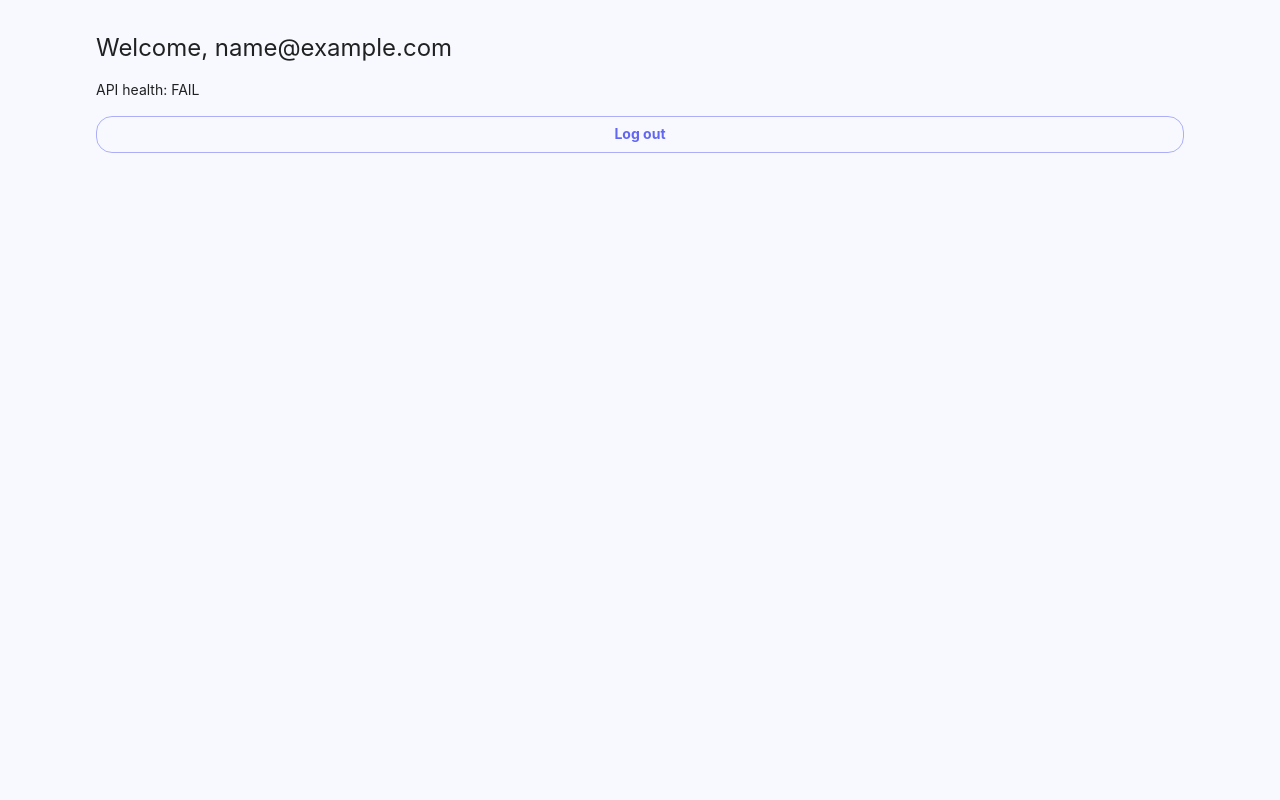
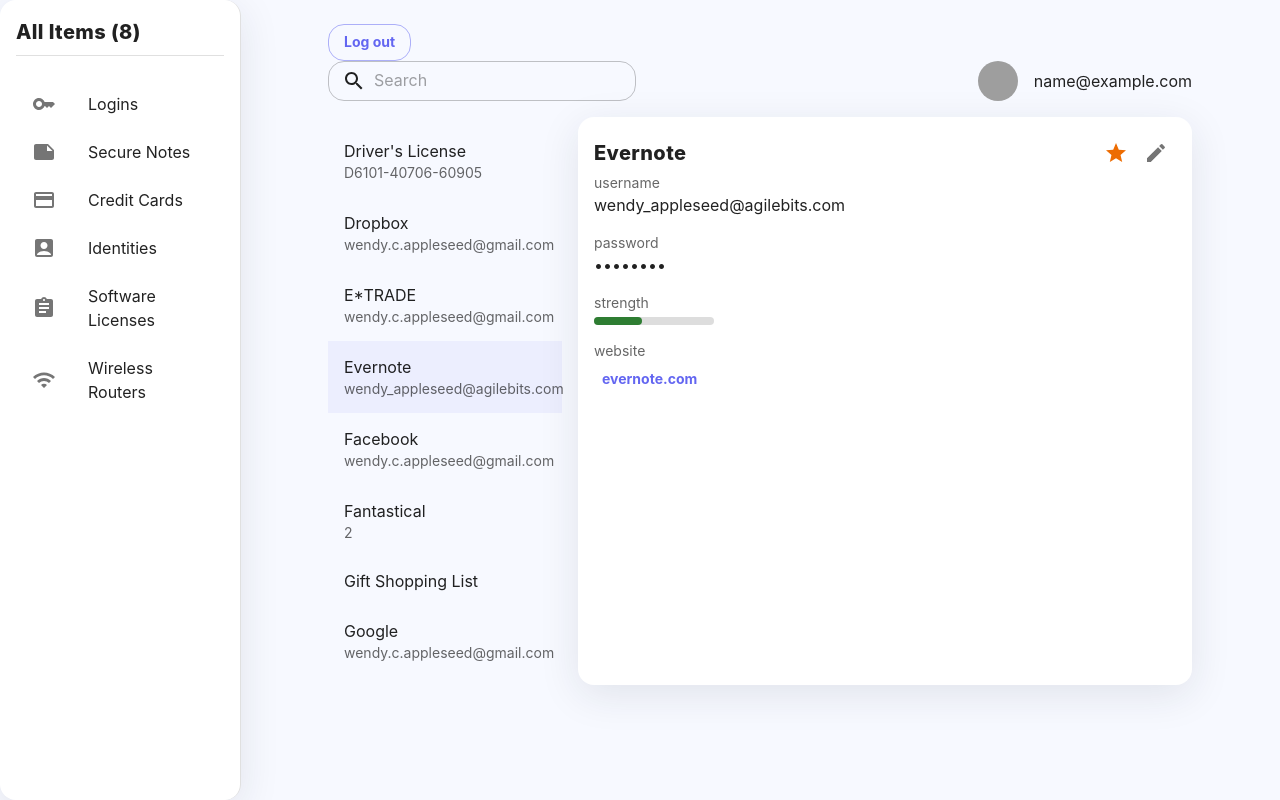
Before and after one commit to co815/Password-Manager, a React (Vite) app in the folder frontend/: page /dashboard in a window 1280 px wide. Built offline with nearby package versions, Linux system fonts and the light colour scheme; no server answers; sample sign-in values are in the browser's storage; grey boxes are pictures that could not be loaded.

Commit message:
Static design for Dashboard

```diff
--- a/frontend/package.json
+++ b/frontend/package.json
@@ -18,6 +18,7 @@
     "@mui/styled-engine": "^7.3.2",
     "axios": "^1.12.1",
     "hash-wasm": "^4.12.0",
+    "npm": "^11.6.0",
     "react": "^19.1.1",
     "react-dom": "^19.1.1",
     "react-router-dom": "^7.9.1"
--- a/frontend/src/pages/Dashboard.tsx
+++ b/frontend/src/pages/Dashboard.tsx
@@ -1,21 +1,171 @@
-import { useEffect, useState } from 'react';
-import { api } from '../lib/api';
-import { Button, Stack, Typography } from '@mui/material';
+import { useState } from "react";
+
 import { useAuth } from '../auth/AuthContext';
+import {
+    Box,
+    Drawer,
+    List,
+    ListItemButton,
+    ListItemIcon,
+    ListItemText,
+    Divider,
+    Typography,
+    Avatar,
+    TextField,
+    IconButton,
+    Card,
+    CardContent,
+    Button,
+} from "@mui/material";
+import {
+    Search,
+    AccountBox,
+    CreditCard,
+    Note,
+    Wifi,
+    Key,
+    Assignment,
+    Star,
+    Edit,
+} from "@mui/icons-material";
 
-export default function Dashboard() {
+const categories = [
+    { text: "Logins", icon: <Key /> },
+    { text: "Secure Notes", icon: <Note /> },
+    { text: "Credit Cards", icon: <CreditCard /> },
+    { text: "Identities", icon: <AccountBox /> },
+    { text: "Software Licenses", icon: <Assignment /> },
+    { text: "Wireless Routers", icon: <Wifi /> },
+];
+
+const items = [
+    { name: "Driver's License", username: "D6101-40706-60905" },
+    { name: "Dropbox", username: "wendy.c.appleseed@gmail.com" },
+    { name: "E*TRADE", username: "wendy.c.appleseed@gmail.com" },
+    { name: "Evernote", username: "wendy_appleseed@agilebits.com" },
+    { name: "Facebook", username: "wendy.c.appleseed@gmail.com" },
+    { name: "Fantastical", username: "2" },
+    { name: "Gift Shopping List", username: "" },
+    { name: "Google", username: "wendy.c.appleseed@gmail.com" },
+];
+
+export default function PasswordDashboard() {
+    const [selected, setSelected] = useState(items[3]); // default Evernote
     const { user, logout } = useAuth();
-    const [status, setStatus] = useState<string>('…');
+    return (
+        <Box display="flex" height="100vh">
+            {/* Sidebar */}
+            <Drawer variant="permanent" anchor="left">
+                <Box width={240} p={2}>
+                    <Typography variant="h6" gutterBottom>
+                        All Items ({items.length})
+                    </Typography>
+                    <Divider sx={{ mb: 2 }} />
+                    <List>
+                        {categories.map((cat) => (
+                            <ListItemButton key={cat.text}>
+                                <ListItemIcon>{cat.icon}</ListItemIcon>
+                                <ListItemText primary={cat.text} />
+                            </ListItemButton>
+                        ))}
+                    </List>
+                </Box>
+            </Drawer>
 
-    useEffect(() => {
-        api.health().then(() => setStatus('OK')).catch(() => setStatus('FAIL'));
-    }, []);
+            {/* Main Content */}
+            <Box flex={1} p={3} ml={30}>
+                {/* Header */}
+                <Button variant="outlined" onClick={logout}>Log out</Button>
+                <Box display="flex" justifyContent="space-between" alignItems="center" mb={2}>
+                    <TextField
+                        variant="outlined"
+                        size="small"
+                        placeholder="Search"
+                        InputProps={{
+                            startAdornment: <Search sx={{ mr: 1 }} />,
+                        }}
+                    />
+                    <Box display="flex" alignItems="center" gap={2}>
+                        <Avatar alt={user?.email ? user.email : "No user email found"} src="/avatar.png" />
+                        <Typography> {user?.email ? user.email : "No user email found"} </Typography>
+                    </Box>
+                </Box>
 
-    return (
-        <Stack spacing={2} sx={{ p: 4 }}>
-            <Typography variant="h5">Welcome{user?.email ? `, ${user.email}` : ''}</Typography>
-            <Typography variant="body2">API health: {status}</Typography>
-            <Button variant="outlined" onClick={logout}>Log out</Button>
-        </Stack>
+                <Box display="flex">
+                    {/* Items List */}
+                    <Box width={250} pr={2}>
+                        <List>
+                            {items.map((item) => (
+                                <ListItemButton
+                                    key={item.name}
+                                    selected={selected.name === item.name}
+                                    onClick={() => setSelected(item)}
+                                >
+                                    <ListItemText
+                                        primary={item.name}
+                                        secondary={item.username}
+                                    />
+                                </ListItemButton>
+                            ))}
+                        </List>
+                    </Box>
+
+                    {/* Item Details */}
+                    <Card sx={{ flex: 1 }}>
+                        <CardContent>
+                            <Box display="flex" justifyContent="space-between" alignItems="center">
+                                <Typography variant="h6">{selected.name}</Typography>
+                                <Box>
+                                    <IconButton>
+                                        <Star color="warning" />
+                                    </IconButton>
+                                    <IconButton>
+                                        <Edit />
+                                    </IconButton>
+                                </Box>
+                            </Box>
+                            <Typography variant="body2" color="textSecondary">
+                                username
+                            </Typography>
+                            <Typography>{selected.username || "—"}</Typography>
+
+                            <Typography variant="body2" color="textSecondary" mt={2}>
+                                password
+                            </Typography>
+                            <Typography>••••••••</Typography>
+
+                            <Typography variant="body2" color="textSecondary" mt={2}>
+                                strength
+                            </Typography>
+                            <Box
+                                sx={{
+                                    height: 8,
+                                    width: "120px",
+                                    backgroundColor: "#ddd",
+                                    borderRadius: 4,
+                                    mt: 0.5,
+                                }}
+                            >
+                                <Box
+                                    sx={{
+                                        height: "100%",
+                                        width: "40%",
+                                        backgroundColor: "success.main",
+                                        borderRadius: 4,
+                                    }}
+                                />
+                            </Box>
+
+                            <Typography variant="body2" color="textSecondary" mt={2}>
+                                website
+                            </Typography>
+                            <Button href="https://www.evernote.com" target="_blank">
+                                evernote.com
+                            </Button>
+                        </CardContent>
+                    </Card>
+                </Box>
+            </Box>
+        </Box>
     );
 }
```
Also changed, not shown: 1 other file (tests, documents, lock files or other folders).
